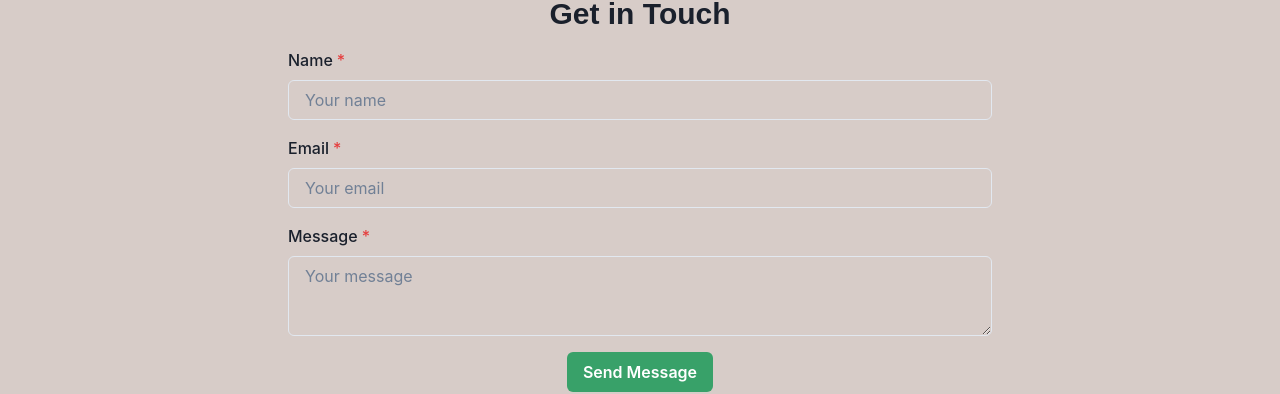
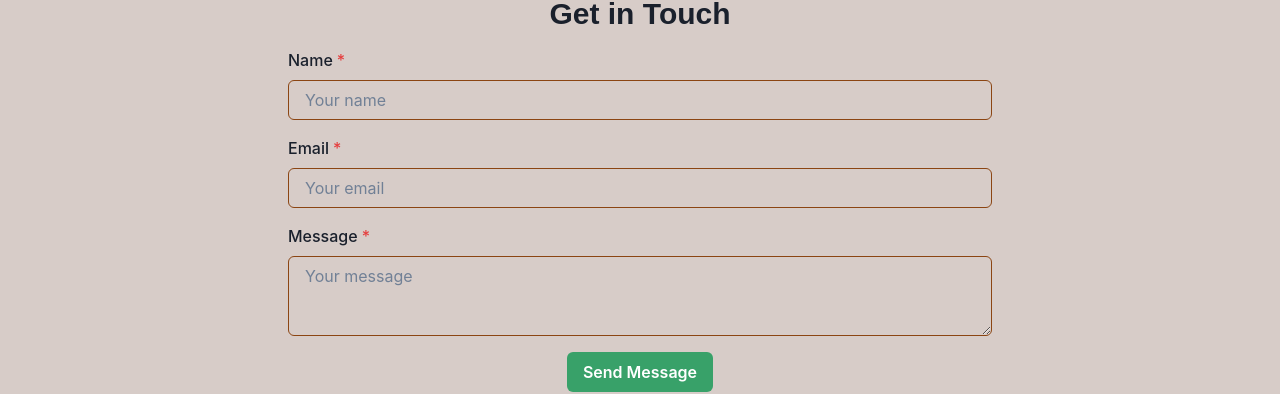
Before and after one commit to GPT-Engineer-App/organic-coffee-landing-54, a React (Vite) app: page / in a window 1280 px wide. Shown: the part 1776-2170 px from the top of the page. Built offline with nearby package versions, Linux system fonts and the light colour scheme.

Commit message:
Updated the border color of input fields in the `ContactForm` component to dark brown (`#8B4513`) and set a hover effect to a slightly lighter brown (`#A0522D`).
Prompt: Make the borders of input fields in the form to be dark brown

```diff
--- a/src/pages/Index.jsx
+++ b/src/pages/Index.jsx
@@ -102,15 +102,15 @@ const ContactForm = () => {
         </Heading>
         <FormControl id="name" isRequired>
           <FormLabel>Name</FormLabel>
-          <Input placeholder="Your name" />
+          <Input placeholder="Your name" borderColor="#8B4513" _hover={{ borderColor: "#A0522D" }} />
         </FormControl>
         <FormControl id="email" isRequired>
           <FormLabel>Email</FormLabel>
-          <Input type="email" placeholder="Your email" />
+          <Input type="email" placeholder="Your email" borderColor="#8B4513" _hover={{ borderColor: "#A0522D" }} />
         </FormControl>
         <FormControl id="message" isRequired>
           <FormLabel>Message</FormLabel>
-          <Textarea placeholder="Your message" />
+          <Textarea placeholder="Your message" borderColor="#8B4513" _hover={{ borderColor: "#A0522D" }} />
         </FormControl>
         <Button type="submit" colorScheme="green">
           Send Message
```
